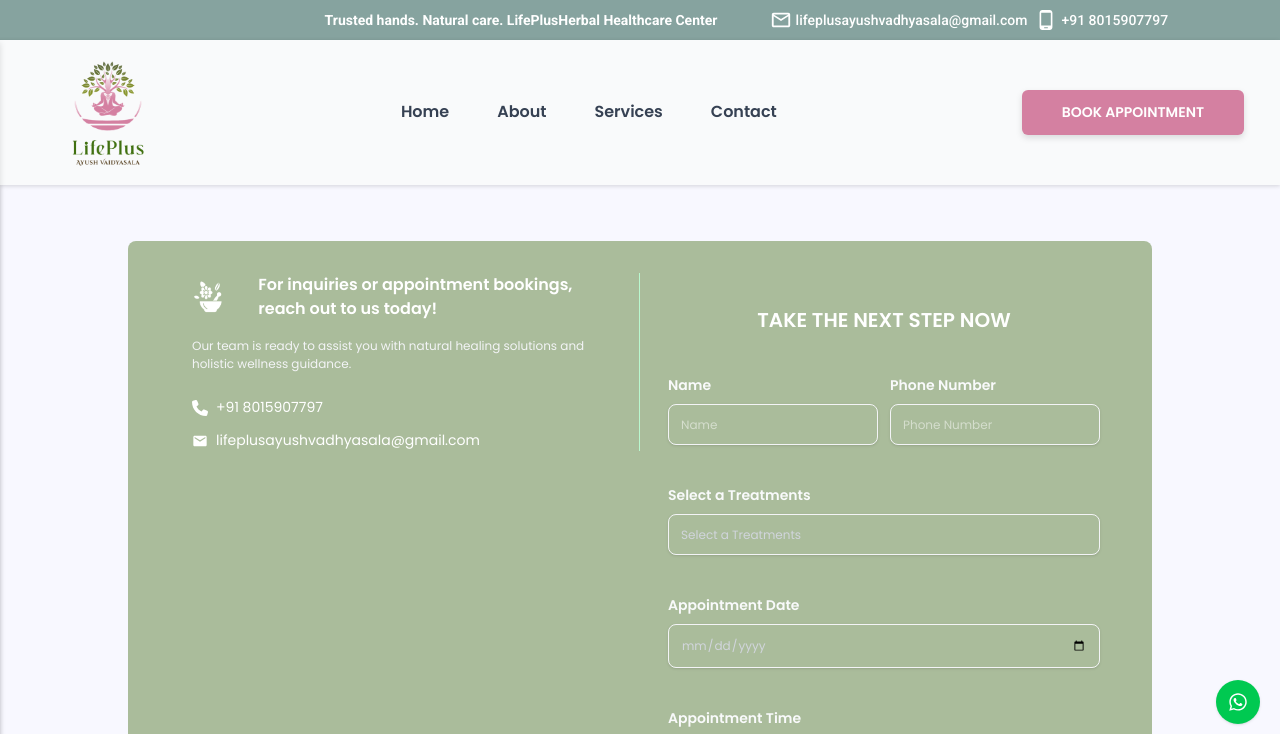
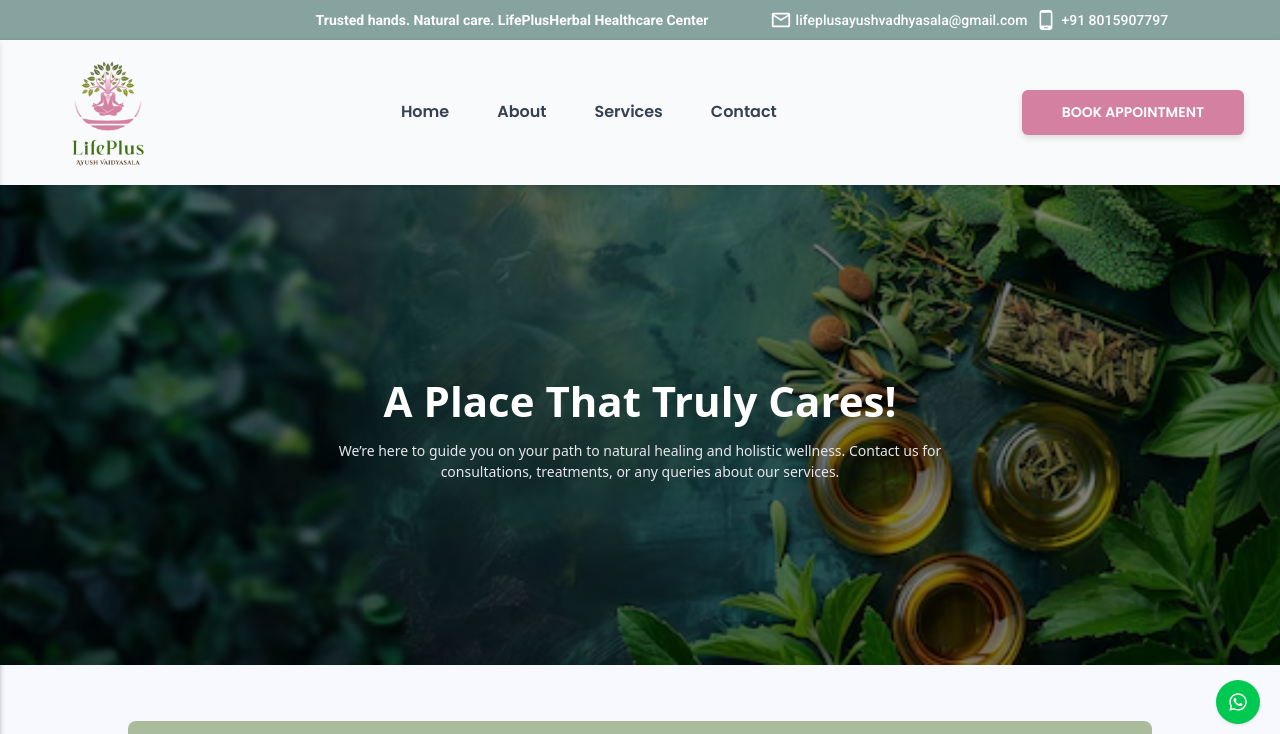
Before and after one commit to Rahulrj777/Life_Plus, a React (Vite) app: page /contact in a window 1280 px wide. Shown: the top 734 px of the page. Built offline with nearby package versions, Linux system fonts and the light colour scheme.

Commit message:
Resolved merge conflicts

```diff
--- a/src/pages/Contact.jsx
+++ b/src/pages/Contact.jsx
@@ -21,7 +21,7 @@ const Contact = () => {
     <div className="overflow-hidden">
 
       {/* ---------------- Hero Section ---------------- */}
-      {/* <section className="relative w-full h-[40vh] md:h-[60vh]">
+      <section className="relative w-full h-[40vh] md:h-[60vh]">
         <img src={banner} className="w-full h-full object-cover" alt="Contact Banner" />
         <div className="absolute inset-0 bg-black/50 flex flex-col justify-center items-center px-4">
           <h3 className="font-black text-[18px] md:text-[42px] text-white text-center mb-2">
@@ -32,7 +32,7 @@ const Contact = () => {
             Contact us for consultations, treatments, or any queries about our services.
           </p>
         </div>
-      </section> */}
+      </section>
 
       {/* ---------------- Form & Info Section ---------------- */}
       <section className="bg-[#f8f8ff] py-14 font-[poppins]">
```
